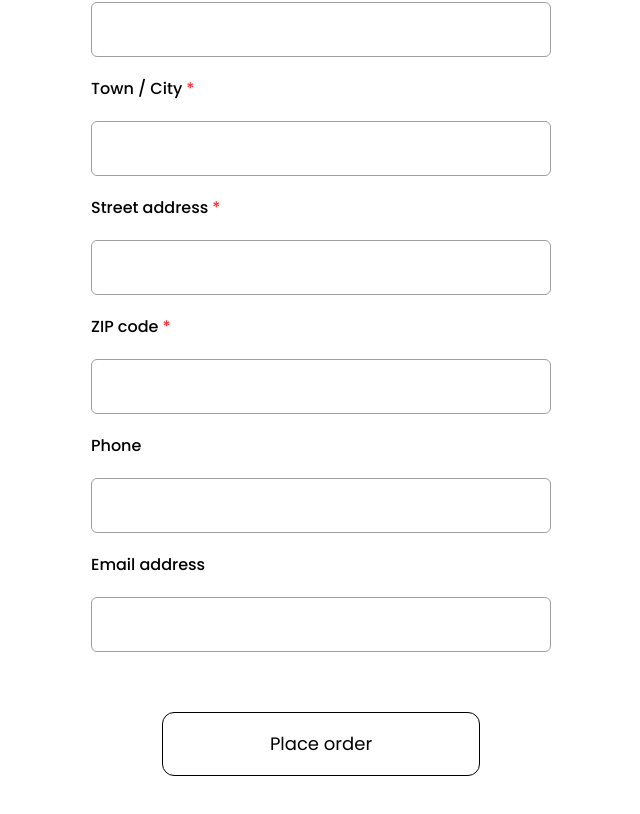
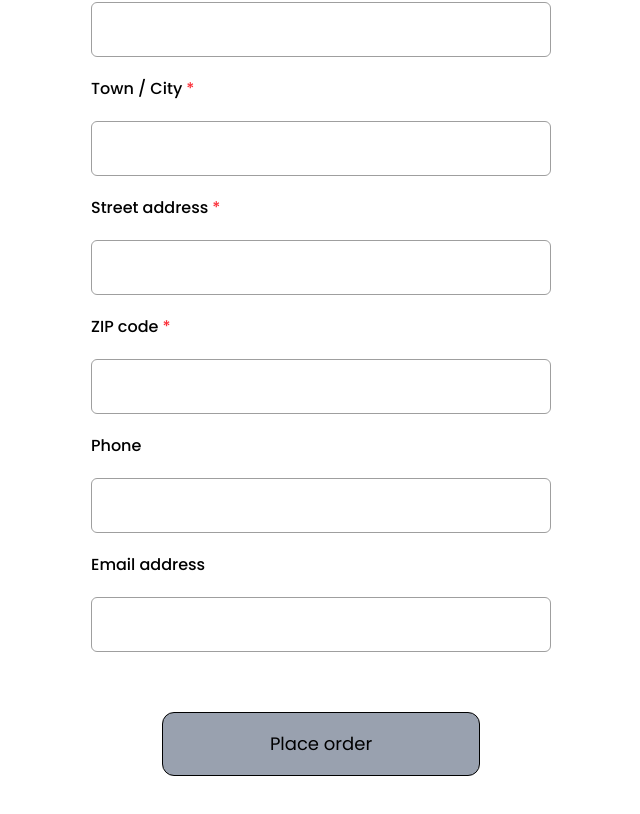
Before and after one commit to priscilagonzalezgonzalez/EcommerceFrontend, a React (Vite) app: page /checkout in a window 1280 px wide. Shown: the part 725-1539 px from the top of the page, without its empty margins (29-669 px from the left). Built offline with nearby package versions, Linux system fonts and the light colour scheme.

Commit message:
[ADD] to Place Order Button, disabled button when there're no items in the cart

```diff
--- a/src/components/checkout/Form.tsx
+++ b/src/components/checkout/Form.tsx
@@ -9,6 +9,7 @@ import { useCartStore } from "../../stores/useCartStore"
 const Form = () => {
     const items = useCartStore((state) => state.items);
     const total = useCartStore((state) => state.total);
+    const totalItems = useCartStore((state) => state.totalItems);
 
     const {
         register,
@@ -101,7 +102,11 @@ const Form = () => {
                 </div>
 
                 <div className="flex justify-center">
-                    <button disabled={isSubmitting} type="submit" className="border rounded-xl w-[318px] h-[64px] poppins-regular text-lg cursor-pointer hover:text-white hover:bg-medium-gold">
+                    <button
+                    disabled={isSubmitting || totalItems == 0}
+                    type="submit"
+                    className="border rounded-xl w-[318px] h-[64px] poppins-regular text-lg cursor-pointer hover:text-white hover:bg-medium-gold
+                    disabled:bg-gray-400 disabled:cursor-not-allowed">
                         {isSubmitting ? "Loading" : "Place order"}
                     </button>
                 </div>
--- a/src/components/checkout/SubmitButton.tsx
+++ b/src/components/checkout/SubmitButton.tsx
@@ -1,9 +1,17 @@
+import { useCartStore } from "../../stores/useCartStore";
 
 const SubmitButton = () => {
+    const totalItems = useCartStore((state) => state.totalItems);
 
     return(
         <div className="flex justify-center">
-            <button type="submit" className="border rounded-xl w-[318px] h-[64px] poppins-regular text-lg cursor-pointer hover:text-white hover:bg-medium-gold">Place order</button>
+            <button
+            disabled={totalItems == 0}
+            type="submit"
+            className="border rounded-xl w-[318px] h-[64px] poppins-regular text-lg cursor-pointer hover:text-white hover:bg-medium-gold
+            disabled:bg-gray-400 disabled:cursor-not-allowed">
+                Place order
+            </button>
         </div>
     )
 }
```
